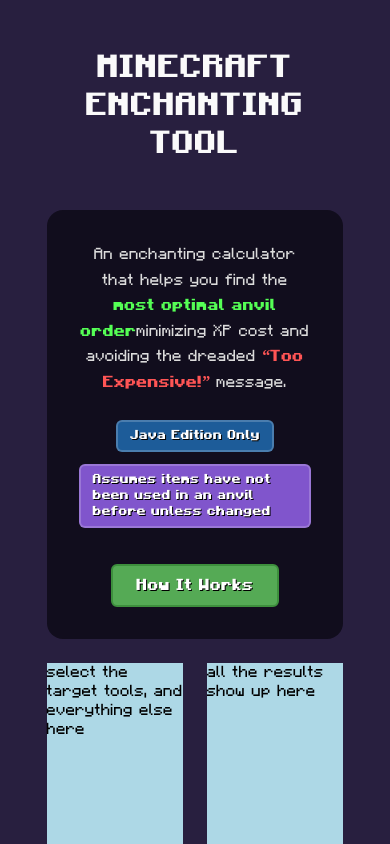
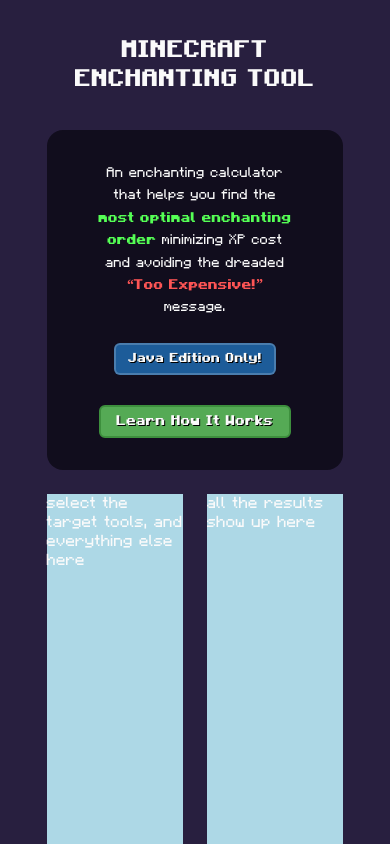
Before and after one commit to lamba44/enchantmentoptimization, a React (Vite) app: page / in a window 390 px wide. Shown: the top 844 px of the page. Built offline with nearby package versions, Linux system fonts and the light colour scheme.

Commit message:
update: Top Section UI

```diff
--- a/src/Pages/App/App.css
+++ b/src/Pages/App/App.css
@@ -30,8 +30,9 @@
 }
 
 .intro-desc {
-    font-size: 16px;
-    color: #dcdcdc;
+    font-size: 18px;
+    margin: 0 auto;
+    width: 70%;
     background-color: transparent;
     line-height: 1.6;
     text-align: center;
@@ -68,15 +69,8 @@
 
 .badge.java {
     background-color: #1d5c99;
-    color: #fff;
 }
 
-.badge.pwp {
-    background-color: #8055cc;
-    color: #fff;
-}
-
-/* Guide Button */
 .guidebtn {
     display: inline-block;
     margin: 0 auto;
@@ -84,9 +78,9 @@
     padding: 10px 24px;
 
     background-color: #55aa55;
-    color: #fff;
     font-weight: bold;
     text-decoration: none;
+    text-align: center;
     border-radius: 6px;
     border: 2px solid #3d8f3d;
 
@@ -95,7 +89,6 @@
     transition: transform 0.15s ease, background-color 0.15s ease;
 }
 
-/* Minecraft-like hover */
 .guidebtn:hover {
     background-color: #66cc66;
     transform: translateY(-2px);
@@ -120,3 +113,25 @@
 .footertext {
     color: #fafafa;
 }
+
+@media (max-width: 700px) {
+    .appheader {
+        margin: 36px 0;
+        font-size: 24px;
+    }
+
+    .intro-desc {
+        font-size: 14px;
+        width: 85%;
+    }
+}
+
+@media (max-width: 425px) {
+    .guidebtn {
+        font-size: 14px;
+        display: inline-block;
+        margin: 0 auto;
+        margin-top: 6px;
+        padding: 6px 16px;
+    }
+}
--- a/src/Pages/App/App.jsx
+++ b/src/Pages/App/App.jsx
@@ -12,7 +12,7 @@
                             An enchanting calculator that helps you find the
                             <span className="highlight">
                                 {" "}
-                                most optimal anvil order
+                                most optimal enchanting order{" "}
                             </span>
                             minimizing XP cost and avoiding the dreaded
                             <span className="dangerword">
@@ -24,16 +24,12 @@
 
                         <div className="badges">
                             <span className="badge java">
-                                Java Edition Only
-                            </span>
-                            <span className="badge pwp">
-                                Assumes items have not been used in an anvil
-                                before unless changed
+                                Java Edition Only!
                             </span>
                         </div>
 
                         <a href="/guide" className="guidebtn">
-                            How It Works
+                            Learn How It Works
                         </a>
                     </div>
                 </div>
--- a/src/index.css
+++ b/src/index.css
@@ -4,6 +4,7 @@
     box-sizing: border-box;
     font-family: "Minecraft";
     background-color: #281f3f;
+    color: #fafafa;
 }
 
 @font-face {
```
